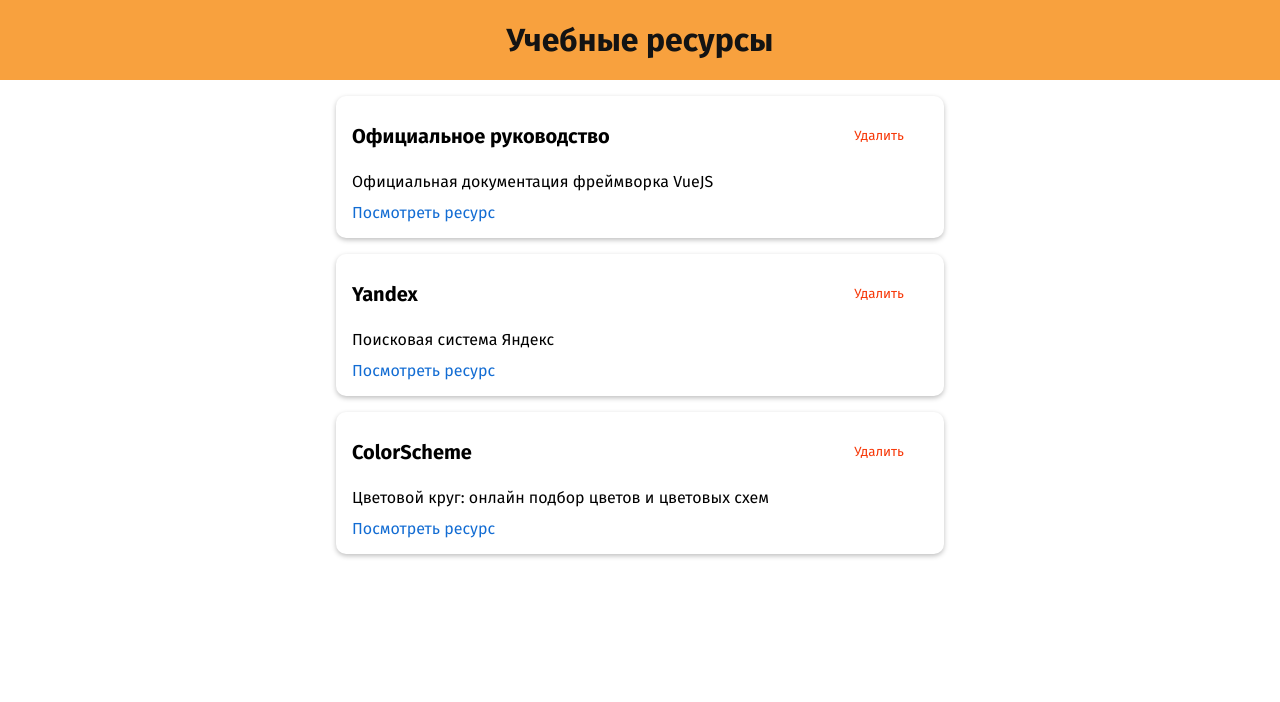
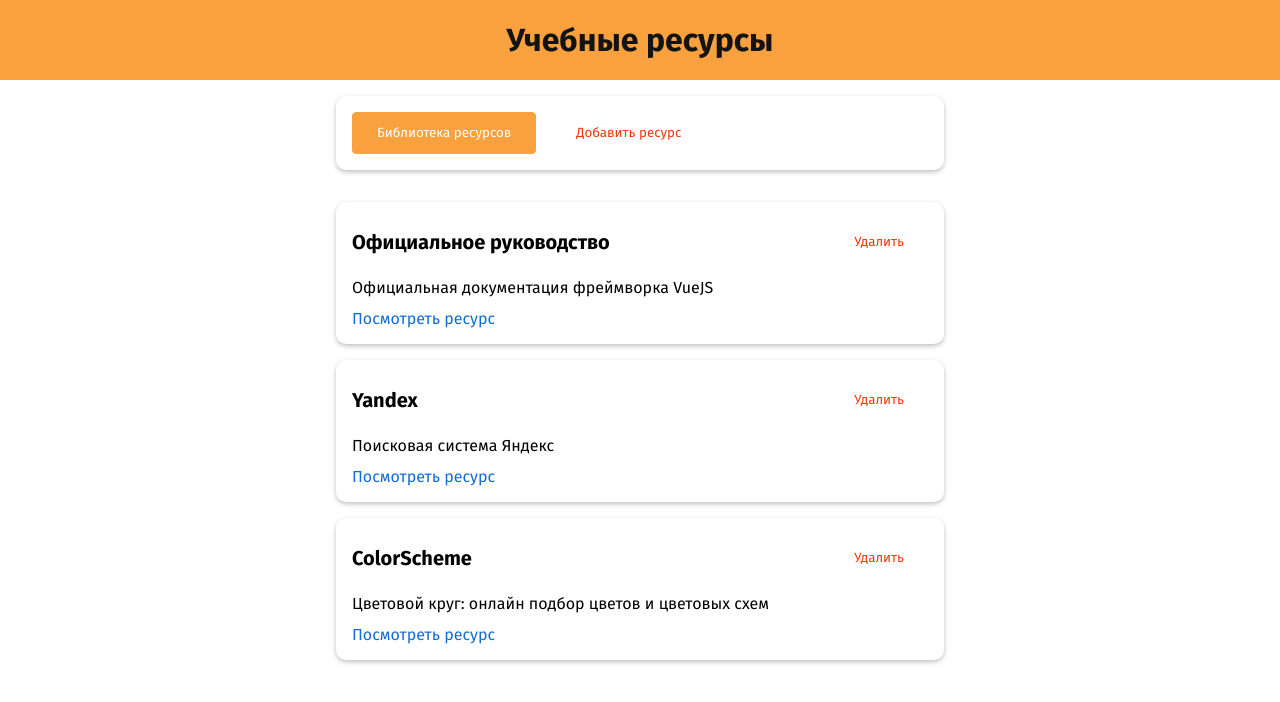
Before and after one commit to Johnsterr/learning-resourses-app, a Vue app: page / in a window 1280 px wide. Shown: the top 702 px of the page. Built offline with nearby package versions, Linux system fonts and the light colour scheme.

Commit message:
Switchable Tabs
Add new Components & Attribute Fallthrough, Refactoring code and structure

```diff
--- a/src/App.vue
+++ b/src/App.vue
@@ -1,12 +1,12 @@
 <template>
 	<the-header :apptitle="appTitle"></the-header>
-	<stored-resources :resources="storedResources"></stored-resources>
+	<the-resources></the-resources>
 </template>
 
 <script>
-// Подключаем компонент локально
+// Подключаем компоненты локально
 import TheHeader from './components/layout/TheHeader.vue';
-import StoredResources from './components/resources/StoredResources.vue';
+import TheResources from './components/resources/TheResources.vue';
 
 export default {
 	// Регистрируем компоненты
@@ -16,31 +16,11 @@
 		LearningResource: LearningResource
 		*/
 		TheHeader,
-		StoredResources
+		TheResources
 	},
 	data() {
 		return {
-			appTitle: 'Учебные ресурсы',
-			storedResources: [
-				{
-					id: 'off-guide',
-					title: 'Официальное руководство',
-					description: 'Официальная документация фреймворка VueJS',
-					link: 'https://vuejs.org/'
-				},
-				{
-					id: 'yand',
-					title: 'Yandex',
-					description: 'Поисковая система Яндекс',
-					link: 'https://yandex.ru/'
-				},
-				{
-					id: 'clr-scheme',
-					title: 'ColorScheme',
-					description: 'Цветовой круг: онлайн подбор цветов и цветовых схем',
-					link: 'https://colorscheme.ru/'
-				}
-			]
+			appTitle: 'Учебные ресурсы'
 		}
 	}
 }
--- /dev/null
+++ b/src/components/resources/AddResource.vue
@@ -0,0 +1,3 @@
+<template>
+	<h2>Добавить ресурс</h2>
+</template>
--- a/src/components/resources/StoredResources.vue
+++ b/src/components/resources/StoredResources.vue
@@ -19,8 +19,8 @@
 	components: {
 		LearningResource
 	},
-	// Входные параметры из App.vue
-	props: ['resources']
+	// Получаем данные от родителя TheResources.vue
+	inject: ['resources']
 }
 </script>
 
--- /dev/null
+++ b/src/components/resources/TheResources.vue
@@ -0,0 +1,89 @@
+<template>
+	<div>
+		<base-card>
+			<base-button
+				@click="setSelectedTab('stored-resources')"
+				:mode="storedButtonMode"
+			>Библиотека ресурсов</base-button>
+			<base-button
+				@click="setSelectedTab('add-resource')"
+				:mode="addButtonMode"
+			>Добавить ресурс</base-button>
+		</base-card>
+	</div>
+	<component :is="selectedTab"></component>
+</template>
+
+<script>
+// Подключаем компоненты локально
+import StoredResources from './StoredResources.vue';
+import AddResource from './AddResource.vue';
+
+export default {
+	// Регистрируем компоненты
+	components: {
+		StoredResources,
+		AddResource
+	},
+	data() {
+		return {
+			// Активная вкладка
+			selectedTab: 'stored-resources',
+			// Данные
+			storedResources: [
+				{
+					id: 'off-guide',
+					title: 'Официальное руководство',
+					description: 'Официальная документация фреймворка VueJS',
+					link: 'https://vuejs.org/'
+				},
+				{
+					id: 'yand',
+					title: 'Yandex',
+					description: 'Поисковая система Яндекс',
+					link: 'https://yandex.ru/'
+				},
+				{
+					id: 'clr-scheme',
+					title: 'ColorScheme',
+					description: 'Цветовой круг: онлайн подбор цветов и цветовых схем',
+					link: 'https://colorscheme.ru/'
+				}
+			]
+		}
+	},
+	computed: {
+		// Добавление стилей
+		storedButtonMode() {
+			return this.selectedTab === 'stored-resources' ? null : 'flat';
+		},
+		addButtonMode() {
+			return this.selectedTab === 'add-resource' ? null : 'flat';
+		}
+	},
+	// Передача данных в дочерние компоненты
+	provide() {
+		return {
+			resources: this.storedResources
+		}
+	},
+	methods: {
+		// Передаем в data активную вкладку
+		setSelectedTab(tab) {
+			this.selectedTab = tab;
+		}
+	}
+}
+</script>
+
+<style scoped>
+div {
+	max-width: 40rem;
+	padding: 1rem;
+	margin: 0 auto;
+}
+
+button + button {
+	margin-left: 1rem;
+}
+</style>
```
